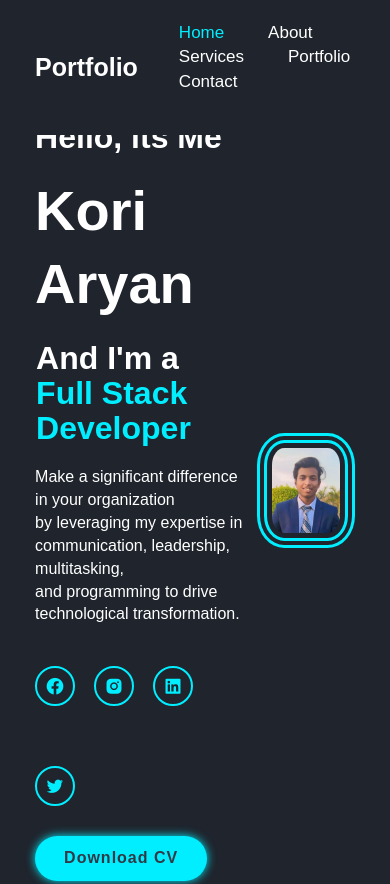
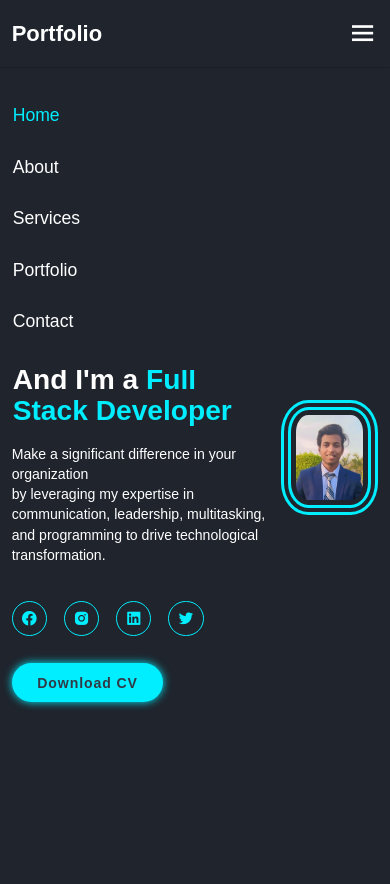
Before and after one commit to koriaryan1432/Portfolio, a plain HTML site: page index.html in a window 390 px wide. Shown: the top 884 px of the page. Drawn offline with nearby package versions, Linux system fonts and the light colour scheme; a web font is replaced by a local one.

Commit message:
Javascript work

```diff
--- a/app.js
+++ b/app.js
@@ -1,7 +1,36 @@
-var typed= new(".text",{
-  String:["Full Stack Developer", "Tech Enthusiast","Graphic Designer"],
-  typeSpeed:100,
-  backSpeed:100,
-  backDelay:1000,
-  loop:true
-})
+console.log('hi')
+
+// toggle icon navbar
+
+let menuIcon = document.querySelector('#Menu-icon');
+let navbar = document.querySelector('.navbar');
+
+menuIcon.onclick = () =>{
+      menuIcon.classList.toggle('bx-x');
+      navbar.classList.toggle('active');
+};
+// scroll section acive link
+
+
+let sections =document.querySelectorAll('section');
+let navlinks =document.querySelectorAll('header nav  a');
+
+window.onscroll = () => {
+  sections.forEach(sec => {
+    let top = window.scrollY;
+    let offset = sec.offsetTop -150;
+    let height = sec.offsetHeight;
+    let id = sec.getAttribute('id');
+
+    if(top >=offset && top < offset + height)
+    {
+      navlinks.forEach(links => {
+        links.classList.remove('active');
+        document.querySelector("header nav a[href*=" + id + "]").classList.add('active');
+      });
+    };
+  });
+  let header = document.querySelector('header');
+  header.classList.toggle('sticky',window.screenY > 100);
+
+};
--- a/index.html
+++ b/index.html
@@ -11,7 +11,7 @@
     <!-- custom Css -->
     <link rel="stylesheet" href="../Portfolio/css/bootstrap.min.css">
     <link rel="stylesheet" href="./style.css">
-
+    <script src="https://cdnjs.cloudflare.com/ajax/libs/typed.js/2.0.12/typed.min.js"></script>
 </head>
 
 <body>
@@ -37,7 +37,7 @@
         <div class="home-content">
             <h3>Hello, its Me </h3>
             <h1>Kori Aryan</h1>
-            <h3 class="typee">And I'm a <span> Full Stack Developer </span></h3>
+            <h3 class="typed">And I'm a <span> Full Stack Developer </span></h3>
             <p>
                 <!-- write objective here  -->
                 Make a significant difference in your organization <br />by leveraging my expertise in communication,
@@ -126,7 +126,7 @@
                     <a href="https://github.com/koriaryan1432/Projects/tree/master/Weather"target="_blank" rel="noopener noreferrer">    <i class='bx bx-link-external'></i></a>
                 </div>
             </div>
-            <div class="portfolio-box" style="width: 320px;">
+            <div class="portfolio-box">
                 <img src="https://blog.learningbix.com/wp-content/uploads/2023/01/ai-image-voice-assistant.jpg" alt="">
                 <div class="portfolio-layer">
                     <h4>P3</h4>
@@ -171,6 +171,7 @@
         </div>
     </footer>
 
+        <script src="./app.js"></script>
 </body>
 
 </html>
--- a/style.css
+++ b/style.css
@@ -1,4 +1,4 @@
-@import url(https://fonts.google.com/specimen/Poppins);
+@import url('https://fonts.google.com/specimen/Poppins:wght@300;400;500;600;700;800;900&display=swap');
 
 *{
     margin: 0;
@@ -45,6 +45,10 @@ section{
     align-items: center;
     z-index:100 ;
 
+}
+
+.header.sticky{
+    border-bottom: .1rem solid rgba(0,0,0,.2);
 }
 .logo{
     font-size: 2.5rem;
@@ -516,3 +520,45 @@ line-height: 1.2;
       bottom: 100%;
     }
   }
+
+/* breakpoints */
+
+@media(max-width: 1200px){
+    html{
+        font-size: 55%;
+    }
+}
+
+
+@media(max-width: 991px){
+    .header{
+       padding: 2rem 3%;
+    }
+    section{
+        padding:  10rem 3% 2rem;
+    }
+    .footer{
+        padding: 2rem 3%;
+    }
+}
+
+@media(max-width: 768px){
+    #Menu-icon{
+        display: block;
+    }
+    .navbar{
+        position: absolute;
+        top: 100%;
+        left: 0;
+        width: 100%;
+        padding: 1rem 3%;
+        background: var(--bg-color);
+        border-top: .1rem solid rgba(0,0,0,.2);
+        box-shadow: 0.5rem 1rem solid rgba(0,0,0,.2);
+    }
+    .navbar a{
+        display: block;
+        font-size: 2rem;
+        margin: 3rem 0;
+    }
+}
```
